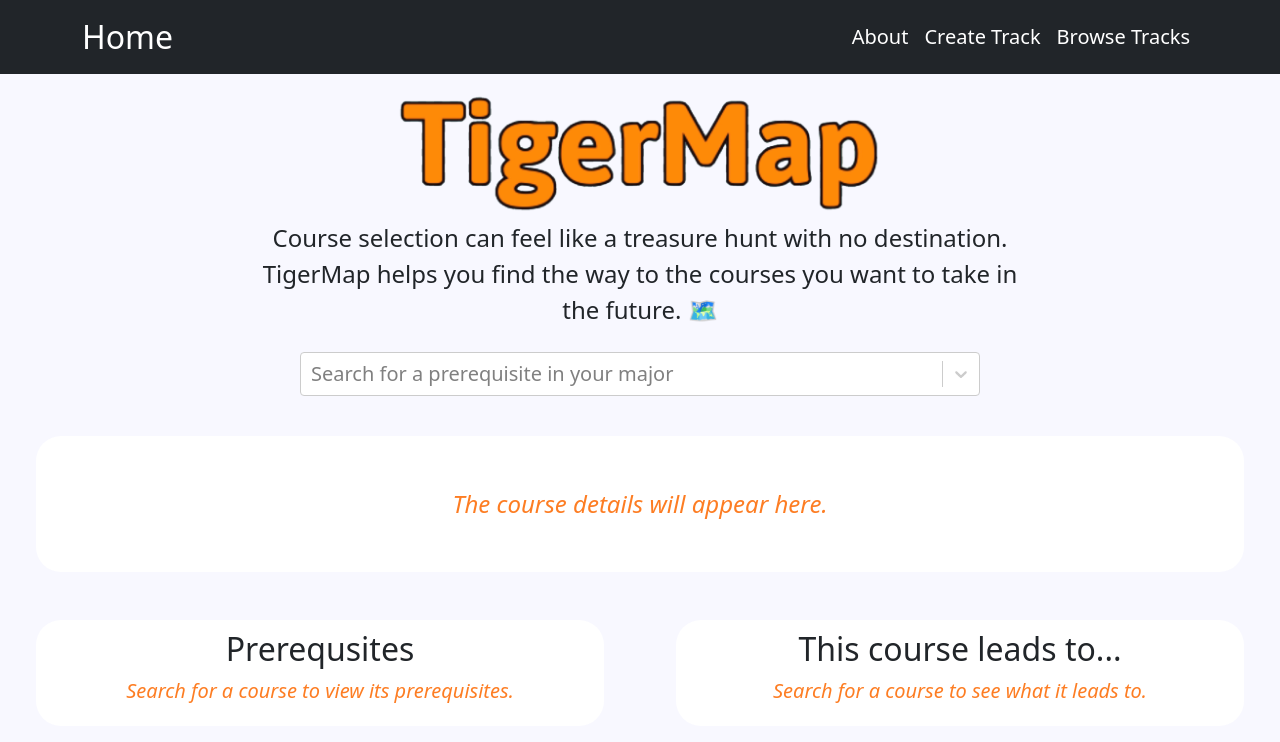
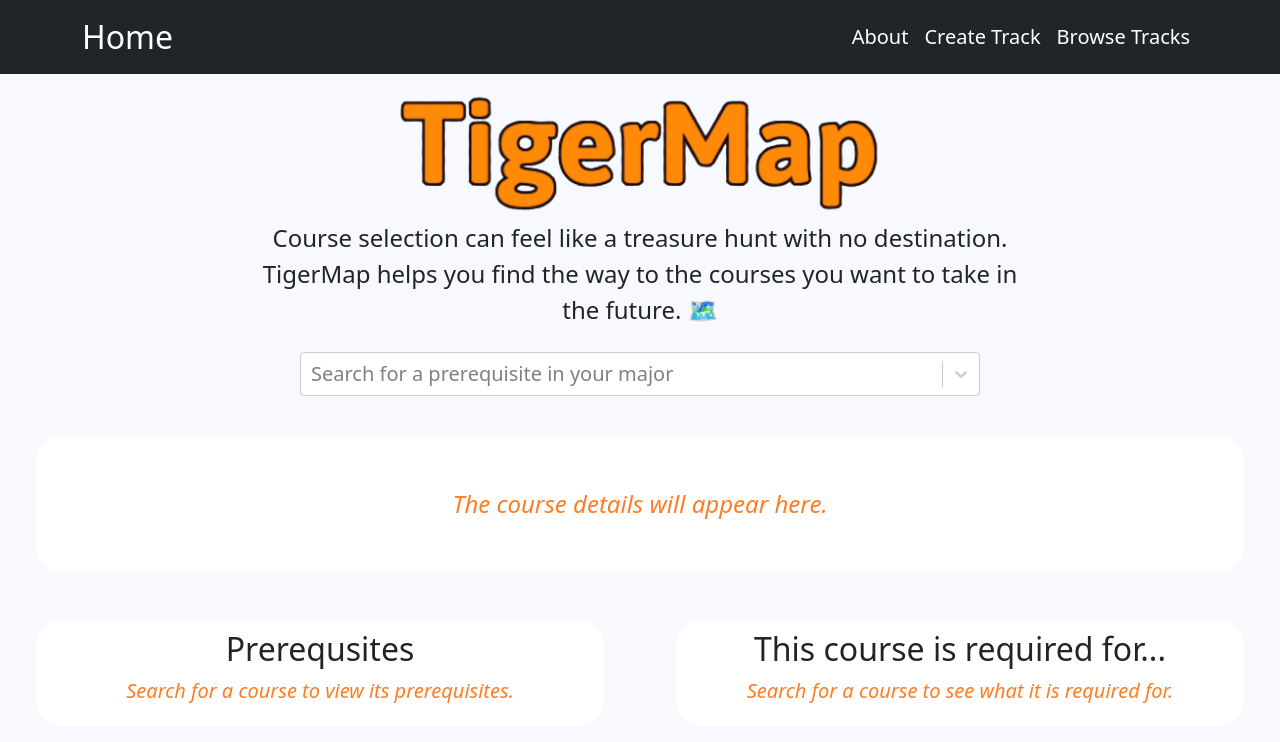
Before and after one commit to leo-step/COS333-TigerMap, a React (Create React App) app in the folder frontend/: page / in a window 1280 px wide. Shown: the top 742 px of the page. Built offline with nearby package versions, Linux system fonts and the light colour scheme.

Commit message:
change table placeholder text

```diff
--- a/frontend/src/components/Main.js
+++ b/frontend/src/components/Main.js
@@ -123,13 +123,13 @@ function Main() {
           </Col>
           <Col>
             <Table
-              header={"This course leads to..."}
+              header={"This course is required for..."}
               setCourseId={setCourseId}
               courses={data.postreqs}
               placeholder={
                 (data.postreqs.length > 0 &&
                   "Click a course to view its details.") ||
-                "This course doesn't lead to any classes."
+                "This course isn't required for any classes."
               }
               colorPlaceholder
             />
@@ -147,9 +147,9 @@ function Main() {
           </Col>
           <Col>
             <Table
-              header={"This course leads to..."}
+              header={"This course is required for..."}
               setCourseId={setCourseId}
-              placeholder={"Search for a course to see what it leads to."}
+              placeholder={"Search for a course to see what it is required for."}
               colorPlaceholder
             />
           </Col>
```
